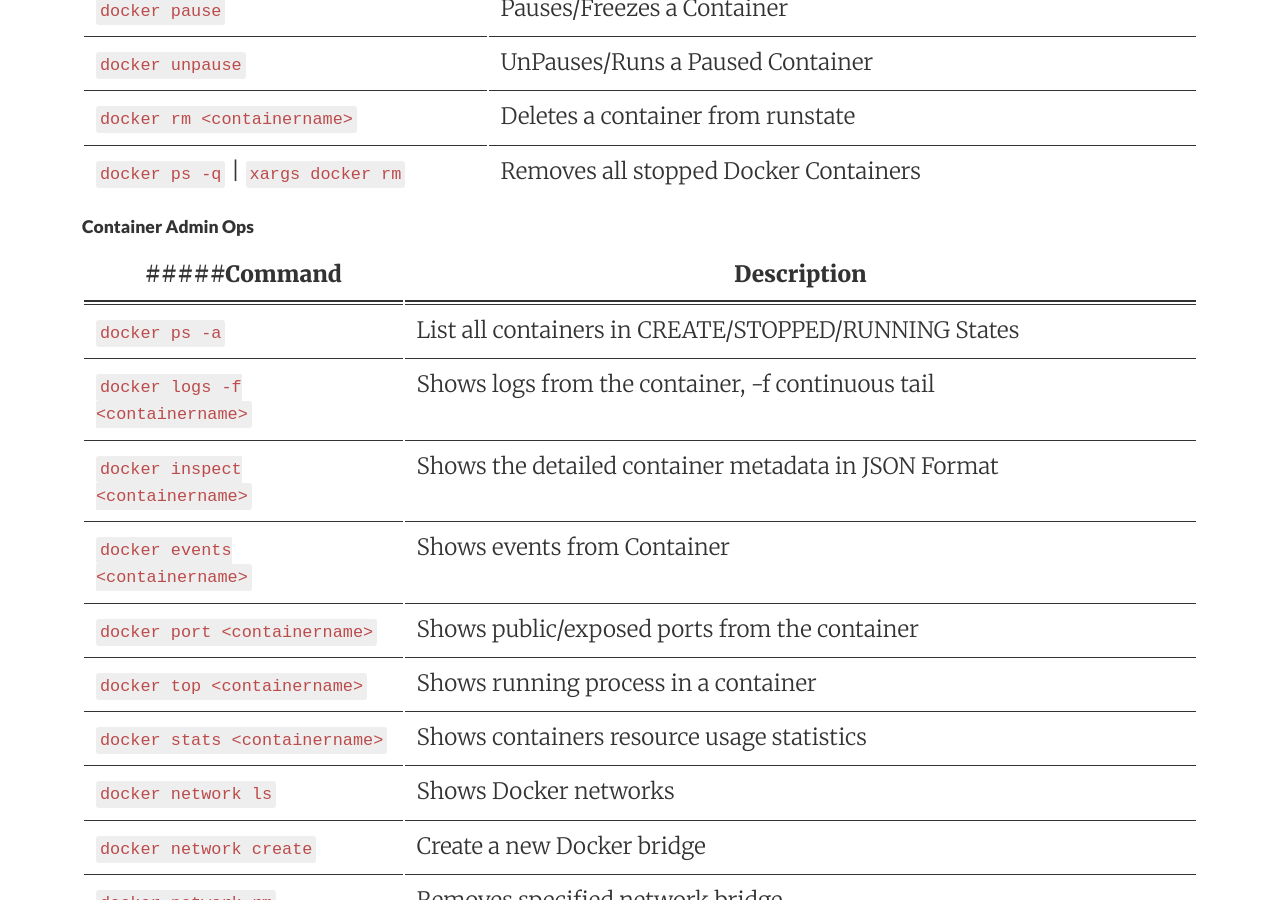
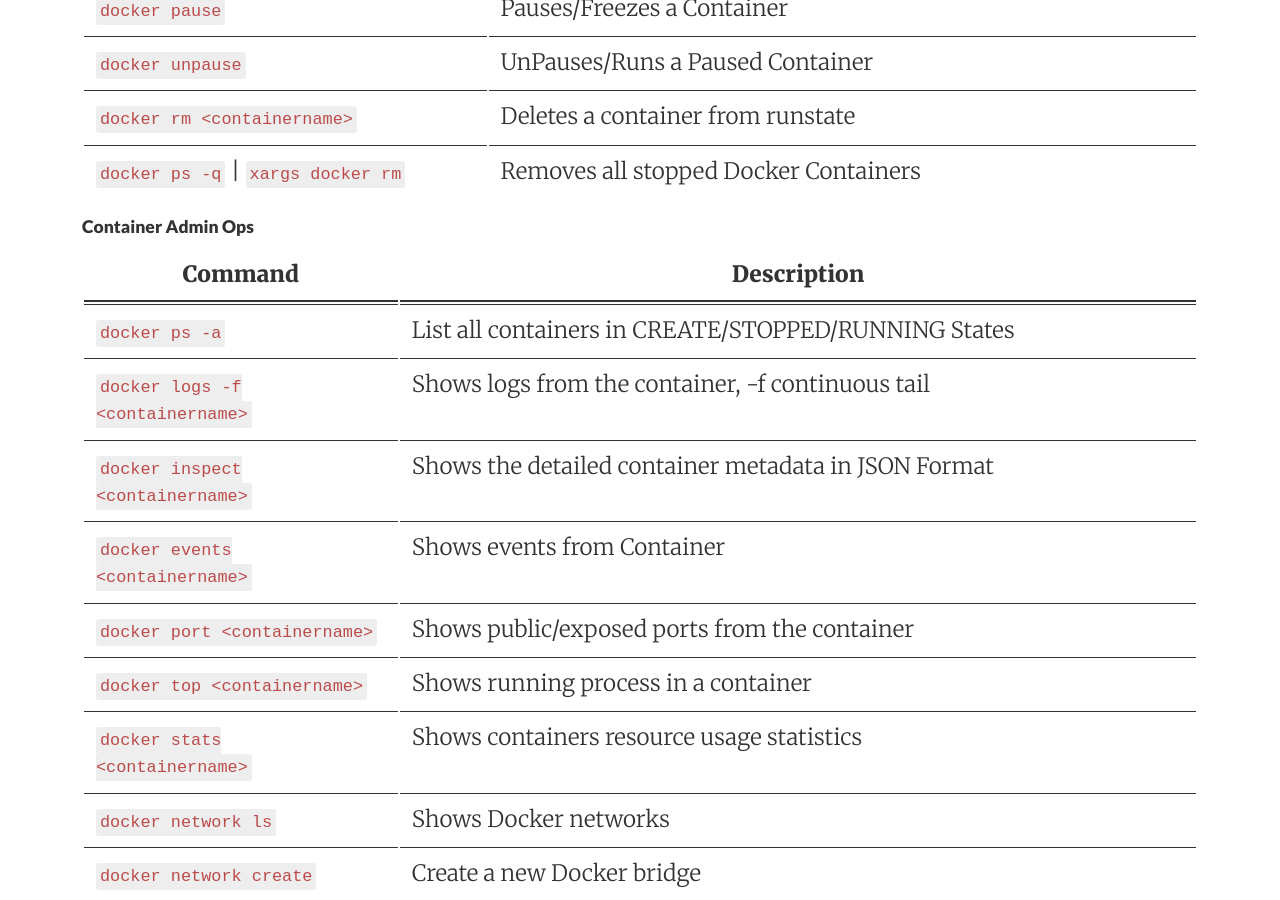
Before and after one commit to gitkalz/kalzi.github.io, a Jekyll site: the page built from _posts/2016-5-11-docker-intro-cli-quickref.markdown, in a window 1280 px wide and 900 px high, scrolled down 3274 px. Built offline with Jekyll 4.4.1, drawn with Linux system fonts in a browser that asks for light colours; nearby versions of some CDN libraries; some web fonts are replaced; comment, search, counter and statistics services are not loaded.

```diff
--- a/_posts/2016-5-11-docker-intro-cli-quickref.markdown
+++ b/_posts/2016-5-11-docker-intro-cli-quickref.markdown
@@ -79,7 +79,7 @@ Quick and easy install scripted installation on Linux based systems
 
 ##### Container Admin Ops
 
-|             #####Command            | Description                                                                    |
+|             Command            | Description                                                                    |
 |------------------------------|--------------------------------------------------------------------------------|
 | `docker ps -a`                   | List all containers in CREATE/STOPPED/RUNNING States                           |
 | `docker logs -f <containername>` | Shows logs from the container, -f continuous tail                              |
```
